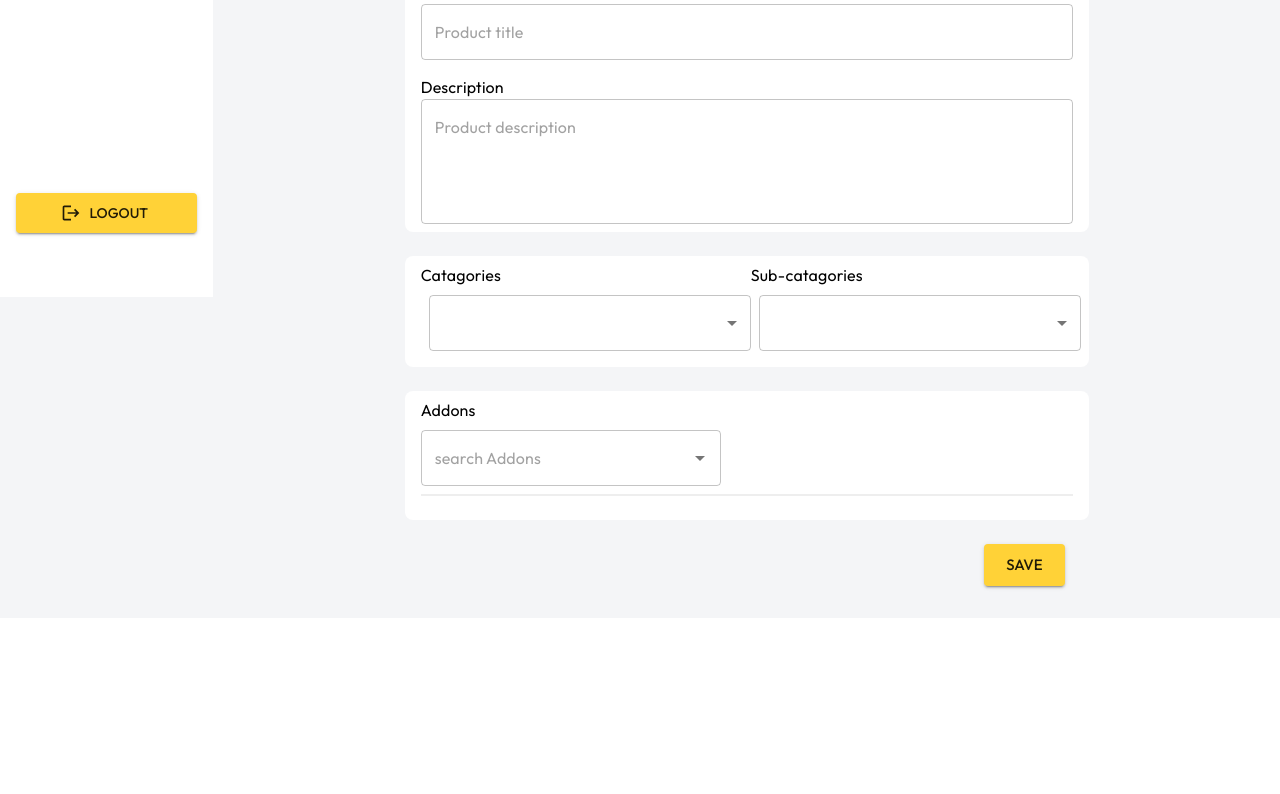
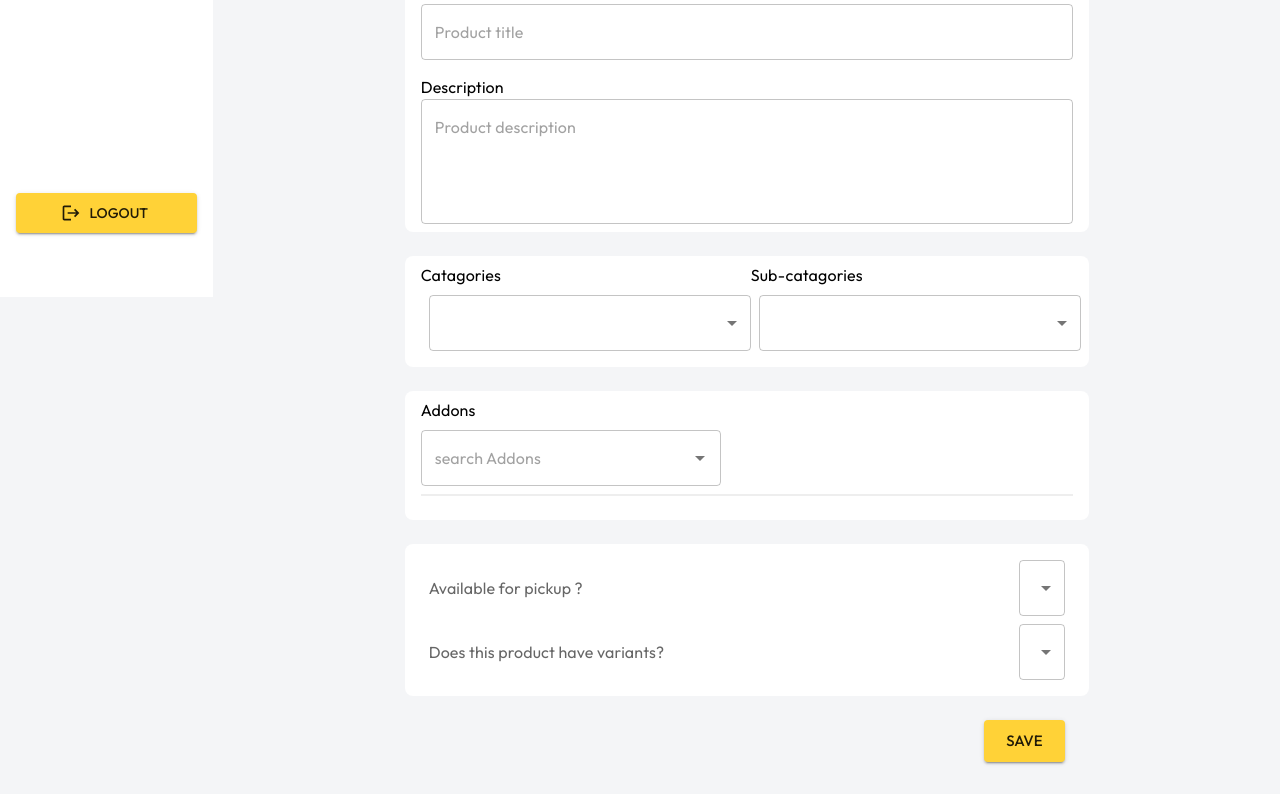
Before and after one commit to ahmedmaher2481998/iksib, a React (Vite) app: page /product in a window 1280 px wide. Shown: the part 503-1297 px from the top of the page. Before the commit the page ends 1121 px from the top, so only its background shows below. Built offline with nearby package versions, Linux system fonts and the light colour scheme; a web font is replaced by a local one.

Commit message:
added selection of pickable and hasVaraiants

```diff
--- a/src/components/ProductForm.tsx
+++ b/src/components/ProductForm.tsx
@@ -15,8 +15,9 @@
   SelectChangeEvent,
   Autocomplete,
   Button,
+  ListItem,
 } from "@mui/material";
-import React from "react";
+import React, { useState } from "react";
 import { ArrowBack } from "@mui/icons-material";
 import FormHeader from "./FormHeader";
 import { FormCard, FormCardItem } from "./FormCard";
@@ -41,7 +42,9 @@
   attributes: { name: string; values: string[] }[];
 };
 const ProductForm = () => {
-  const [catagories, setCatagories] = React.useState<string[]>([]);
+  const [catagories, setCatagories] = useState<string[]>([]);
+  const [pickable, setPickable] = useState<1 | 0>();
+  const [hasVariants, setHasVariants] = useState<1 | 0>();
   const {
     formState: { errors },
     handleSubmit,
@@ -98,6 +101,55 @@
           </FormCardItem>
         </FormCard>
         <AddonsCard />
+        <FormCard>
+          <FormCardItem size={{ xs: 12 }}>
+            <Stack sx={{ width: "100%" }} spacing={1} direction="column" p={1}>
+              <Box
+                display={"flex"}
+                justifyContent="space-between"
+                alignItems={"center"}
+              >
+                <InputLabel htmlFor="pickable">
+                  Available for pickup ?{" "}
+                </InputLabel>
+                <Select
+                  id="pickable"
+                  value={pickable}
+                  onChange={(event: SelectChangeEvent<typeof pickable>) => {
+                    const {
+                      target: { value },
+                    } = event;
+                    setPickable(value);
+                  }}
+                >
+                  <MenuItem value={1}>yes</MenuItem>
+                  <MenuItem value={0}>no</MenuItem>
+                </Select>
+                {/*  */}
+              </Box>
+              <Box
+                display={"flex"}
+                justifyContent="space-between"
+                alignItems={"center"}
+              >
+                <InputLabel>Does this product have variants?</InputLabel>
+                <Select
+                  id="pickable"
+                  value={hasVariants}
+                  onChange={(event: SelectChangeEvent<typeof hasVariants>) => {
+                    const {
+                      target: { value },
+                    } = event;
+                    setHasVariants(value);
+                  }}
+                >
+                  <MenuItem value={1}>yes</MenuItem>
+                  <MenuItem value={0}>no</MenuItem>
+                </Select>
+              </Box>
+            </Stack>
+          </FormCardItem>
+        </FormCard>
         <Box width={"100%"} display="flex" px={3} justifyContent="flex-end">
           <Button
             variant="contained"
--- a/src/components/SubCatogries.tsx
+++ b/src/components/SubCatogries.tsx
@@ -37,7 +37,7 @@
         </MenuItem>
       );
     });
-    if (list?.length) return list;
+    if (Boolean(list?.length)) return list;
     else return null;
   };
   return (
@@ -64,11 +64,7 @@
           MenuProps={{}}
         >
           {catagories.map((id) => {
-            return (
-              <div>
-                <SubCategoryList id={id} />;
-              </div>
-            );
+            return <SubCategoryList id={id} />;
           })}
         </Select>
       </FormControl>
```
Also changed, not shown: 1 other file (tests, documents, lock files or other folders).
